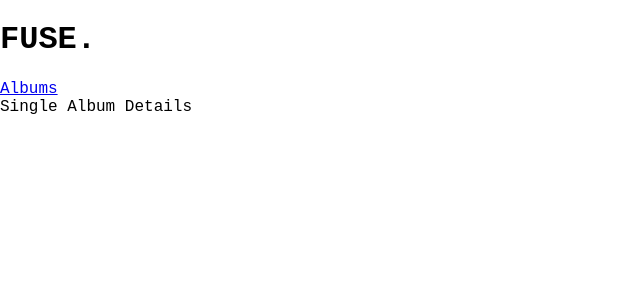
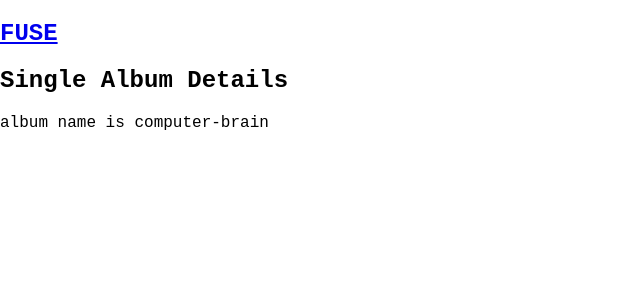
Before and after one commit to joncoe/hawtin-fuse, a React (Create React App) app: page /album/computer-brain in a window 1280 px wide. Shown: the top 300 px of the page, without its empty margins (0-640 px from the left). Built offline with nearby package versions, Linux system fonts and the light colour scheme.

Commit message:
WIP stable

```diff
--- a/src/App.js
+++ b/src/App.js
@@ -1,4 +1,5 @@
 import React, { Component } from 'react';
+import Fuse from './components/Fuse';
 
 import {
   BrowserRouter as Router,
@@ -9,8 +10,7 @@ import {
 } from 'react-router-dom';
 
 import './App.scss';
-import Albums from './components/Albums';
-import AlbumDetails from './components/AlbumDetails';
+
 
 class App extends Component {
   render() {
@@ -20,17 +20,8 @@ class App extends Component {
 
     return (
       <div className="App">
-        <header className="App-header">
-          <h1>FUSE.</h1>
-          <nav>
-            <Link to="/albums">Albums</Link>
-          </nav>
-        </header>
 
-
-        <Route path="/albums" component={Albums}/>
-
-        <Route path="/album/" component={AlbumDetails}/>
+        <Route path="/" component={Fuse}/>
 
 
       </div>
--- a/src/components/AlbumDetails.js
+++ b/src/components/AlbumDetails.js
@@ -1,10 +1,26 @@
 import React, { Component } from 'react';
 
 class AlbumDetails extends Component {
+
+  componentDidMount() {
+    console.log('hello component');
+  }
+
+  componentWillUnmount() {
+    console.log('bye');
+  }
+
   render() {
+
+    const { match: { params } } = this.props;
+    const albumName = params.albumName;
+    console.log(params)
+
     return (
       <div>
-        Single Album Details
+        <h2>Single Album Details</h2>
+
+        <p>album name is {albumName}</p>
       </div>
     );
   }
--- a/src/components/Albums.js
+++ b/src/components/Albums.js
@@ -4,7 +4,7 @@ import {Link} from 'react-router-dom';
 class Albums extends Component {
   render() {
 
-    console.log(this.props.location.pathname);
+    // console.log(this.props.location.pathname);
 
     return (
       <div>
@@ -13,7 +13,8 @@ class Albums extends Component {
         <ul>
           <li><Link to="/album/dimensions">Dimensions</Link></li>
           <li><Link to="/album/train-tracs">Train Tracs</Link></li>
-          <li><Link to="/album/computer-bran">Computer Brain</Link></li>
+          <li><Link to="/album/computer-brain">Computer Brain</Link></li>
+
         </ul>
       </div>
     );
--- /dev/null
+++ b/src/components/Fuse.js
@@ -0,0 +1,48 @@
+import React, { Component } from 'react';
+
+import Albums from './Albums';
+import AlbumDetails from './AlbumDetails';
+
+
+import {
+  BrowserRouter as Router,
+  Redirect,
+  Route,
+  Link,
+  Switch
+} from 'react-router-dom';
+
+class Fuse extends Component {
+  render() {
+    return (
+      <div>
+        <header className="App-header">
+
+          <nav>
+            <h1><Link to="/albums">FUSE</Link></h1>
+          </nav>
+        </header>
+
+        <Route path="/albums" component={Albums} />
+
+
+        <Route
+          path="/album/:albumName"
+
+          render={(params) => {
+
+            return <AlbumDetails {...params} />
+
+          }}
+
+
+        />
+
+
+
+      </div>
+    );
+  }
+}
+
+export default Fuse;
```
